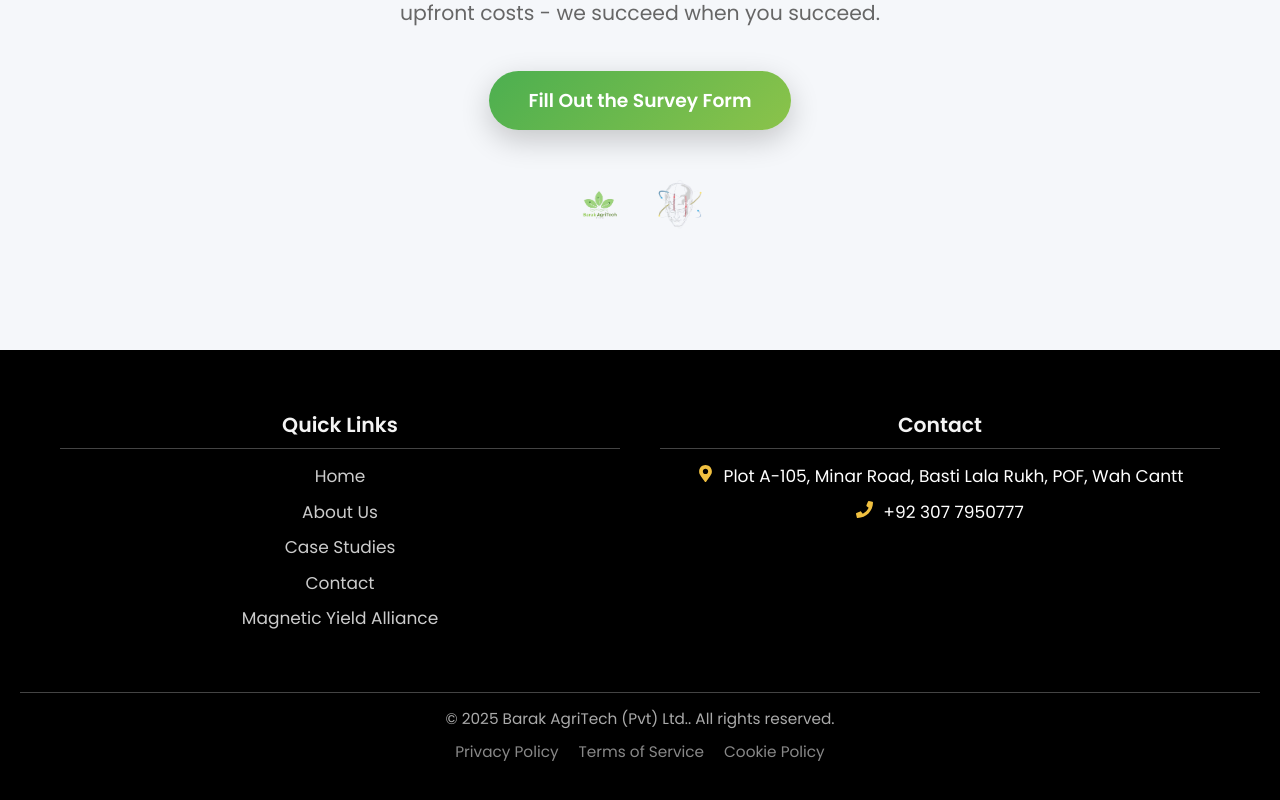
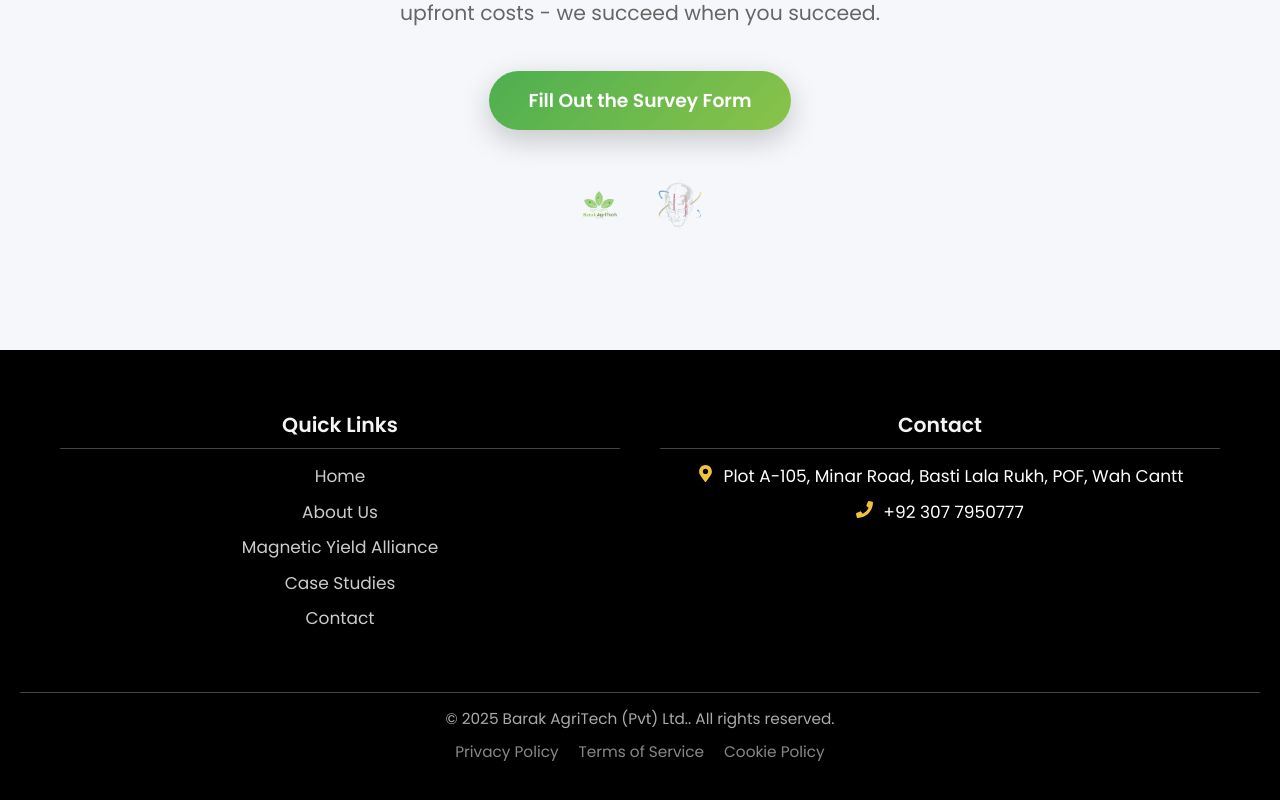
Before and after one commit to awais37402/Barak, a React (Create React App) app: page /magneticyieldalliance in a window 1280 px wide. Shown: the part 7649-8449 px from the top of the page. Built offline with nearby package versions, Linux system fonts and the light colour scheme; a web font is replaced by a local one.

Commit message:
Update Footer.js

```diff
--- a/src/components/Footer.js
+++ b/src/components/Footer.js
@@ -19,9 +19,10 @@ const Footer = () => {
           <ul className="footer-links">
             <li><a href="/">Home</a></li>
             <li><a href="/about">About Us</a></li>
+            <li><a href="/magneticyieldalliance">Magnetic Yield Alliance</a></li>
+
             <li><a href="/case-studies">Case Studies</a></li>
             <li><a href="/contact">Contact</a></li>
-            <li><a href="/magneticyieldalliance">Magnetic Yield Alliance</a></li>
           </ul>
         </div>
 
```
